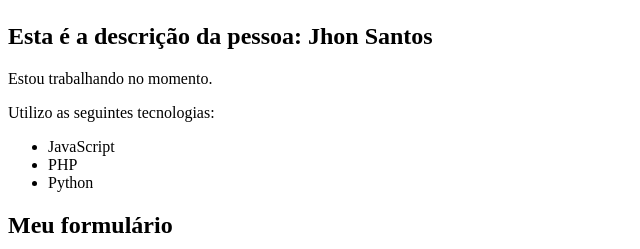
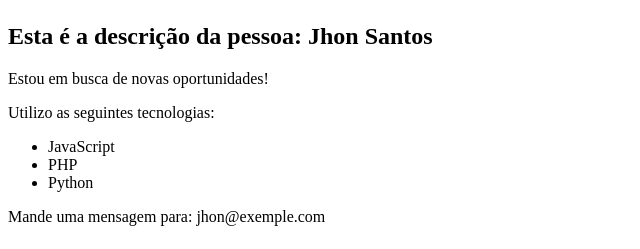
Before and after one commit to DevInit1995/Iniciando-no-Vue3, a Vue app in the folder 2_projeto_vue/: page / in a window 1280 px wide. Shown: the part 189-438 px from the top of the page, without its empty margins (0-640 px from the left). Built offline with nearby package versions, Linux system fonts and the light colour scheme.

Commit message:
Diretivas (v-if, v-show, v-for)

```diff
--- a/2_projeto_vue/src/components/Info.vue
+++ b/2_projeto_vue/src/components/Info.vue
@@ -1,19 +1,26 @@
 <!--Trazer as informações de determinado usuário-->
 <template>
     <div>
-        <p>Estou trabalhando no momento.</p>
+        <p v-if="esta_trabalhando">Estou trabalhando no momento.</p>
+        <p v-else>Estou em busca de novas oportunidades!</p>
         <p>Utilizo as seguintes tecnologias:</p>
         <ul>
             <li>JavaScript</li>
             <li>PHP</li>
             <li>Python</li>
         </ul>
+        <p v-show="mostrar_email">Mande uma mensagem para: {{ email }}</p>
     </div>
 </template>
-<!--
-<script lang="ts">
+<script>
 export default {
-    name: 'Info'
+    name: 'Info',
+    data() {
+        return {
+            esta_trabalhando: false,
+            mostrar_email: true,
+            email: 'jhon@exemple.com'
+        }
+    }
 }
 </script>
--->
```
